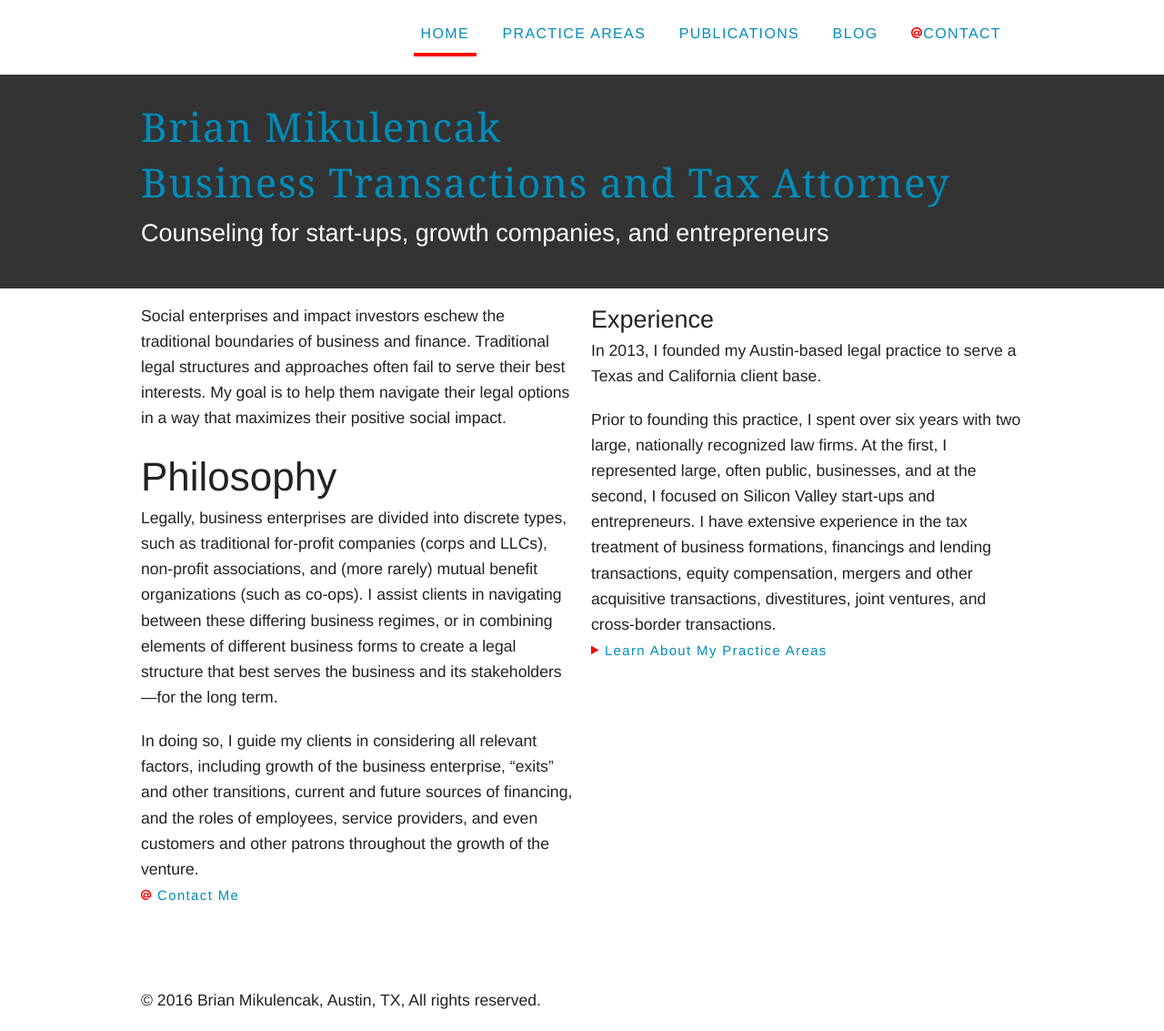
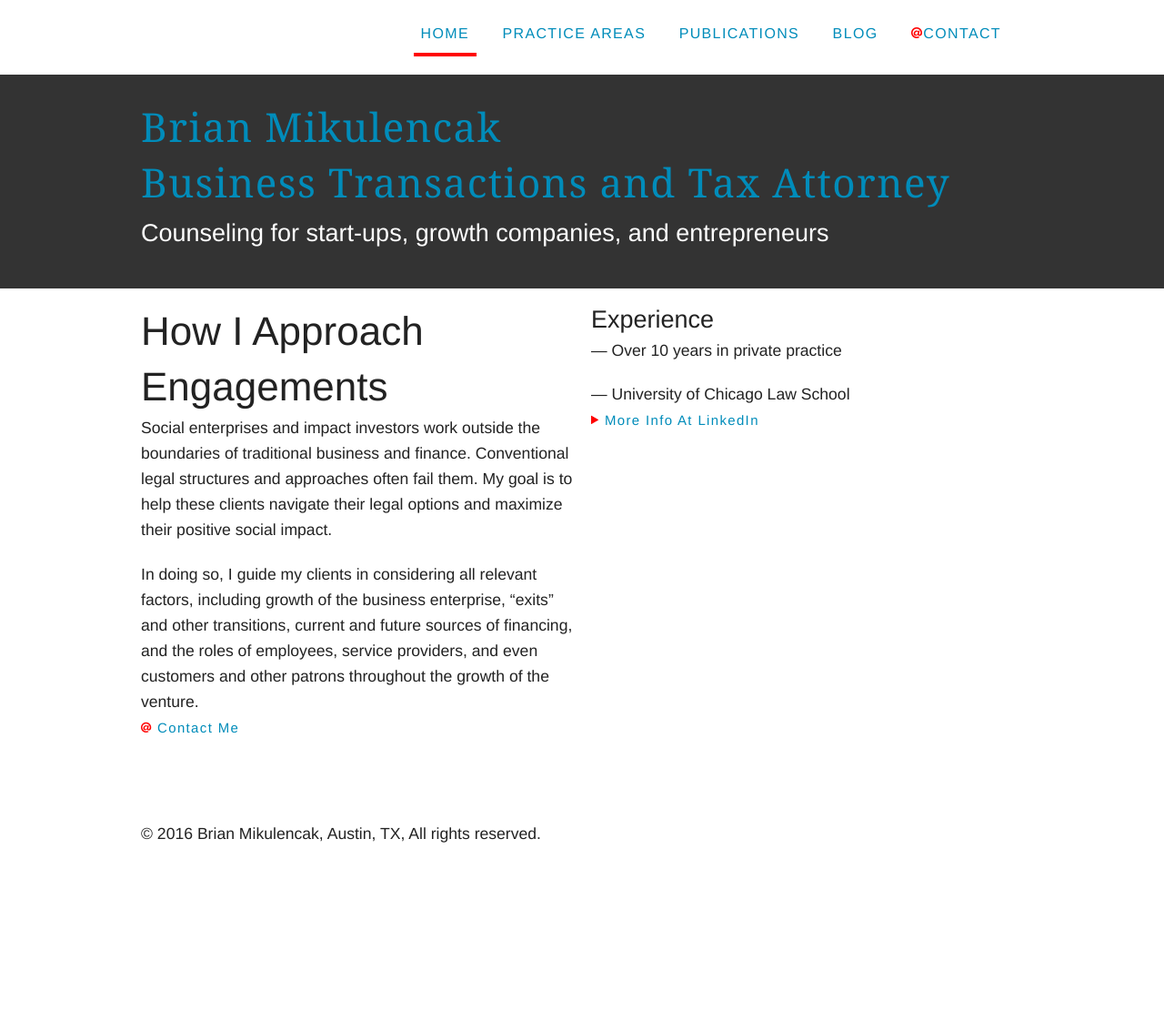
Before and after one commit to brianmik/bmaustinlaw, a Jekyll site: the page built from index.html, in a window 1280 px wide. Shown: the whole page at 91% size. Built offline with Jekyll 4.4.1, drawn with Linux system fonts in a browser that asks for light colours; after the commit the page ends 950 px from its top, so only the background shows below that.

Commit message:
Update index.html

```diff
--- a/index.html
+++ b/index.html
@@ -9,11 +9,10 @@ title: Brian Mikulencak Business Transactions and Tax Attorney - Home
       <ul class="large-block-grid-2 list-none">
         <li>
           <section>
-	  <p>Social enterprises and impact investors eschew the traditional boundaries of business and finance. Traditional legal structures and approaches often fail to serve their best interests. My goal is to help them navigate their legal options in a way that maximizes their positive social impact.</p>
           <header class="space-none">
-            <h1 class="approach space-none">Philosophy</h1>
+            <h1 class="approach space-none">How I Approach Engagements</h1>
           </header>
-          <p>Legally, business enterprises are divided into discrete types, such as traditional for-profit companies (corps and LLCs), non-profit associations, and (more rarely) mutual benefit organizations (such as co-ops). I assist clients in navigating between these differing business regimes, or in combining elements of different business forms to create a legal structure that best serves the business and its stakeholders&mdash;for the long term.</p>
+          <p>Social enterprises and impact investors work outside the boundaries of traditional business and finance. Conventional legal structures and approaches often fail them. My goal is to help these clients navigate their legal options and maximize their positive social impact.</p>
           <p class="space-none">In doing so, I guide my clients in considering all relevant factors, including growth of the business enterprise, &ldquo;exits&rdquo; and other transitions, current and future sources of financing, and the roles of employees, service providers, and even customers and other patrons throughout the growth of the venture.</p>
           <p><a class="capitalize small" href="contact.html"><i class="fi-at-sign red"></i> Contact me</a></p>
           </section>
@@ -24,9 +23,9 @@ title: Brian Mikulencak Business Transactions and Tax Attorney - Home
           <header class="space-none">
             <h1 class="experience space-none">Experience</h1>
           </header>
-          <p>In 2013, I founded my Austin-based legal practice to serve a Texas and California client base.</p>
-          <p class="space-none">Prior to founding this practice, I spent over six years with two large, nationally recognized law firms. At the first, I represented large, often public, businesses, and at the second, I focused on Silicon Valley start-ups and entrepreneurs. I have extensive experience in the tax treatment of business formations, financings and lending transactions, equity compensation, mergers and other acquisitive transactions, divestitures, joint ventures, and cross-border transactions.</p>
-          <p><a class="capitalize small" href="practice-areas.html"><i class="fi-play red"></i> Learn about my practice areas</a></p>
+          <p>&mdash; Over 10 years in private practice</p>
+          <p class="space-none">&mdash; University of Chicago Law School</p>
+          <p><a class="capitalize small" href="www.linkedin.com/in/brian-mikulencak-617a5577"><i class="fi-play red"></i> More info at LinkedIn</a></p>
         </section>
         </li>
       </ul>
```
